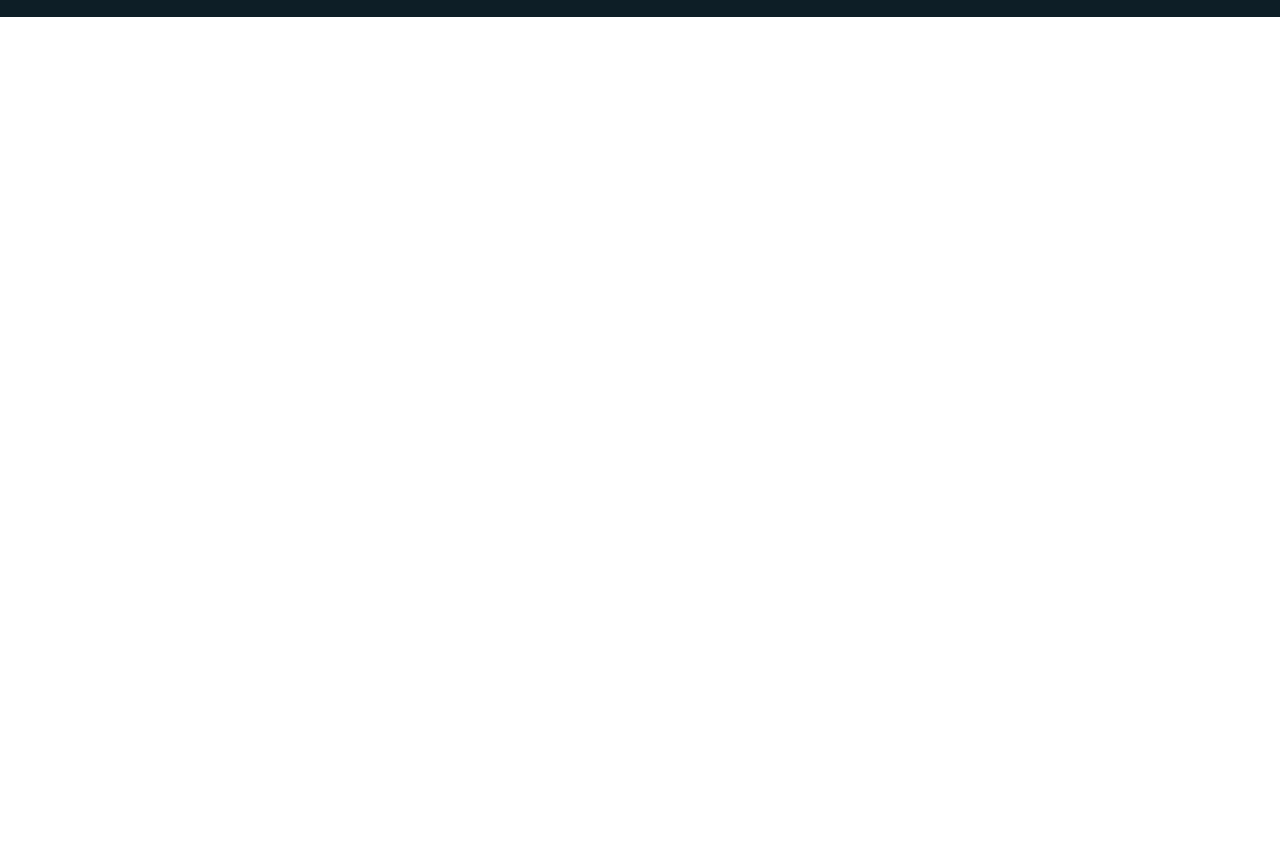
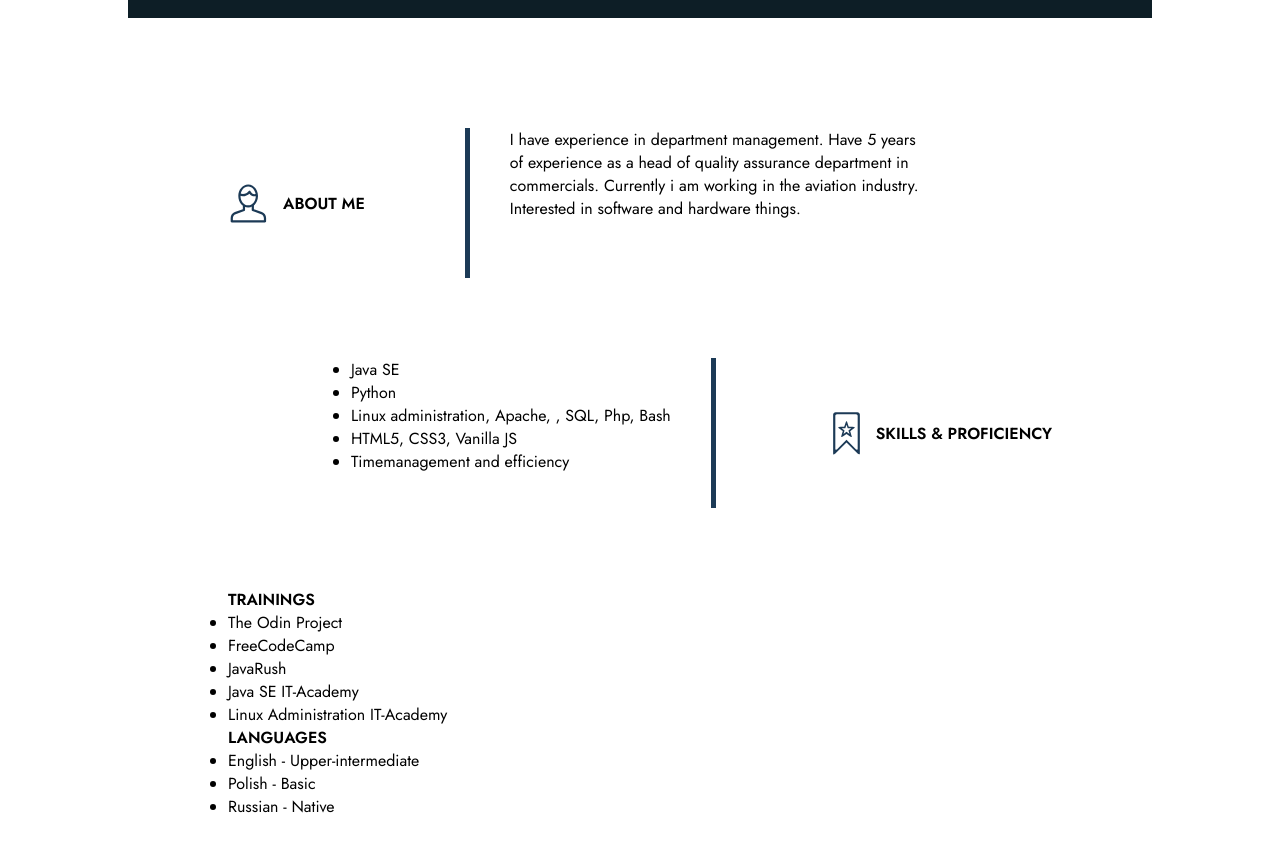
Before and after one commit to EugeneFedo/rsschool-cv, a plain HTML site: page index.html in a window 1280 px wide. Shown: the part 420-1272 px from the top of the page. Before the commit the page ends 800 px from the top, so only its background shows below. Drawn offline with Linux system fonts and the light colour scheme.

Commit message:
feat: add my info section

```diff
--- a/css/style.css
+++ b/css/style.css
@@ -11,13 +11,13 @@ html {
 body {
     min-height: 100vh;
     font-family: 'Jost', sans-serif;
+    font-weight: 400;
     display: flex;
     flex-direction: column;
     justify-content: space-between;
 }
 
 .header {
-    background-color:#0D1E26;
     color: white;
 }
 
@@ -25,6 +25,12 @@ h1 {
     font-size: 40px;
     font-weight: 600;
     padding: 30px 0;
+}
+
+h2 {
+    font-size: 16px;
+    font-weight: 600;
+    text-transform: uppercase;
 }
 
 .container {
@@ -48,8 +54,9 @@ h1 {
 }
 
 .photo {
-    height: 200px;
-    width: auto;
+    width: 200px;
+    border: 2px solid #FFD74B;
+    border-radius: 30px;
 }
 
 .contact-list {
@@ -84,9 +91,54 @@ h1 {
     text-decoration: none;
     border-right: 1px solid white;
     padding-right: 45px;
+    text-transform: uppercase;
 }
 
 #last-item {
     border-width: 0;
     padding: 0;
 }
+
+header > .container {
+    background-color:#0D1E26;
+}
+
+#aboutme {
+    display: flex;
+    height: 150px;
+    margin: 80px 0;
+}
+
+.about-me-wrapper {
+    display: flex;
+    border-right: 5px solid #1C3A56;
+    align-items: center;
+    padding-right: 100px;
+}
+
+.skills-wrapper {
+    display: flex;
+    align-items: center;
+    padding-left: 100px;
+    border-left: 5px solid #1C3A56;
+}
+
+#skills {
+    display: flex;
+    flex-direction: row-reverse;
+    height: 150px;
+    margin: 80px 0;
+}
+
+#aboutme > p {
+    width: 500px;
+    padding: 0px 40px;
+}
+
+.user-icon {
+    margin-right: 15px;
+}
+
+.courses-list {
+    padding: 0px 40px;
+}
--- a/index.html
+++ b/index.html
@@ -29,7 +29,7 @@
                 <nav class="nav">
                     <ul class="nav-list">
                         <li class="nav-item"><a href="#aboutme" class="nav-link">About Me</a></li>
-                        <li class="nav-item"><a href="#skills" class="nav-link">Skills & Proficiency</a></li>
+                        <li class="nav-item"><a href="#skills" class="nav-link">Skills &amp; Proficiency</a></li>
                         <li class="nav-item"><a href="#tranings" class="nav-link">Trainings</a></li>
                         <li class="nav-item"><a href="#languages" class="nav-link">Languages</a></li>
                         <li class="nav-item"><a href="#code" class="nav-link" id="last-item">Code Examples</a></li>
@@ -40,10 +40,50 @@
     </header>
     <main class="main">
         <div class="container">
-            <section class="section" id="aboutme"></section>
-            <section class="section" id="skills"></section>
-            <section class="section" id="trainings"></section>
-            <section class="section" id="languages"></section>
+            <div class="my_info">
+                <section class="section" id="aboutme">
+                    <div class="about-me-wrapper">
+                        <img class="user-icon" src="assets/svg/user-svgrepo-com.svg" alt="user" width="40px" height="40px">
+                        <h2>About Me</h2>
+                    </div>
+                    <p class="paragraph">
+                        I have experience in department management. Have 5 years of experience as a head of quality assurance department in commercials. Currently i am working in the aviation industry. Interested in software and hardware things.
+                    </p>
+                </section>
+                <section class="section" id="skills">
+                    <div class="skills-wrapper">
+                        <img class="bookmark-icon" src="assets/svg/bookmark-svgrepo-com.svg" alt="bookmark" width="60px" height="60px">
+                        <h2>Skills &amp; Proficiency</h2>
+                    </div>
+                    <ul class="courses-list">
+                        <li>Java SE</li>
+                        <li>Python</li>
+                        <li>Linux administration, Apache, , SQL, Php, Bash</li>
+                        <li>HTML5, CSS3, Vanilla JS</li>
+                        <li>Timemanagement and efficiency</li>
+                    </ul>
+                </section>
+            </div>
+            <div class="courses">
+                <section class="section" id="trainings">
+                    <h2>Trainings</h2>
+                    <ul>
+                        <li>The Odin Project</li>
+                        <li>FreeCodeCamp</li>
+                        <li>JavaRush</li>
+                        <li>Java SE IT-Academy</li>
+                        <li>Linux Administration IT-Academy</li>
+                    </ul>
+                </section>
+                <section class="section" id="languages">
+                    <h2>Languages</h2>
+                    <ul>
+                        <li>English - Upper-intermediate</li>
+                        <li>Polish - Basic</li>
+                        <li>Russian - Native</li>
+                    </ul>
+                </section>
+            </div>
             <section class="section" id="code"></section>
         </div>
     </main>
```
Also changed, not shown: assets/img/my_photo.jpg.
